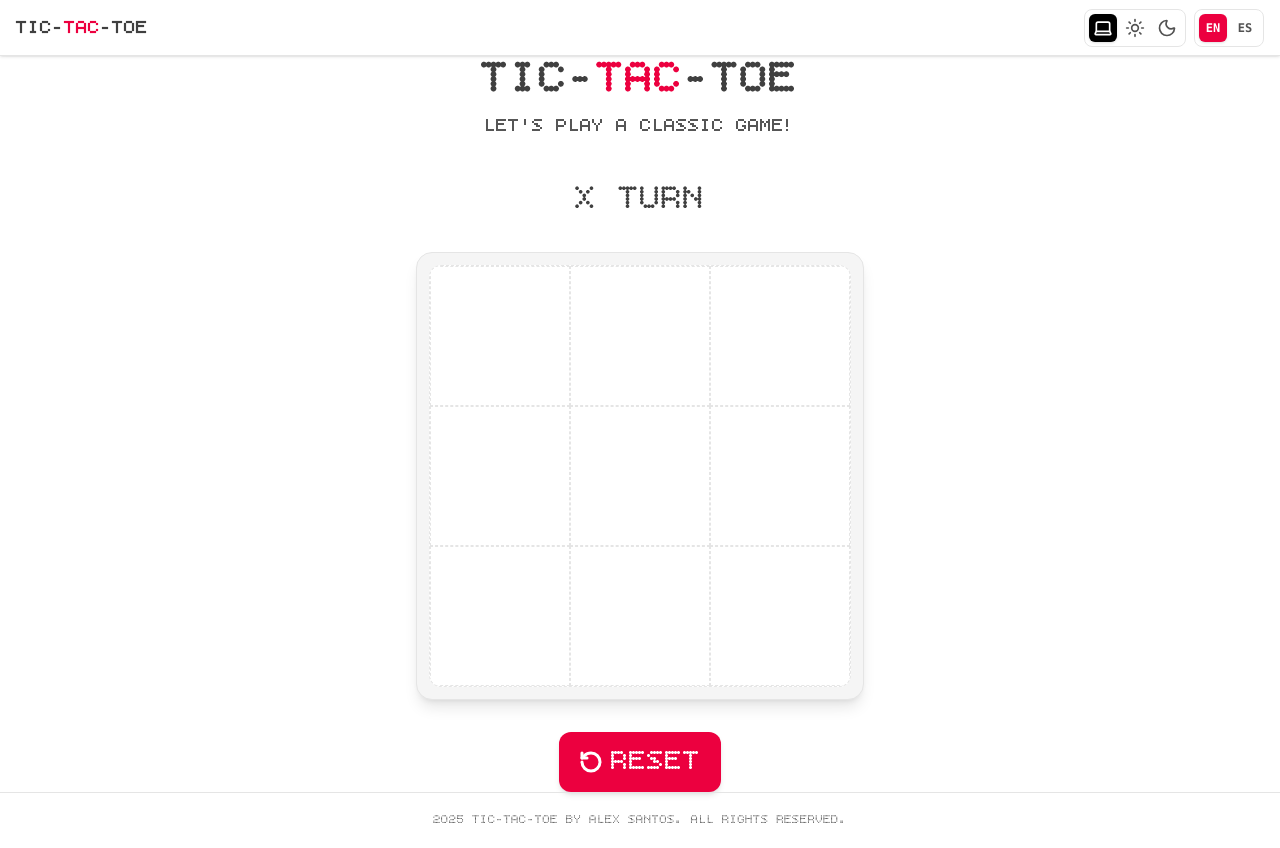
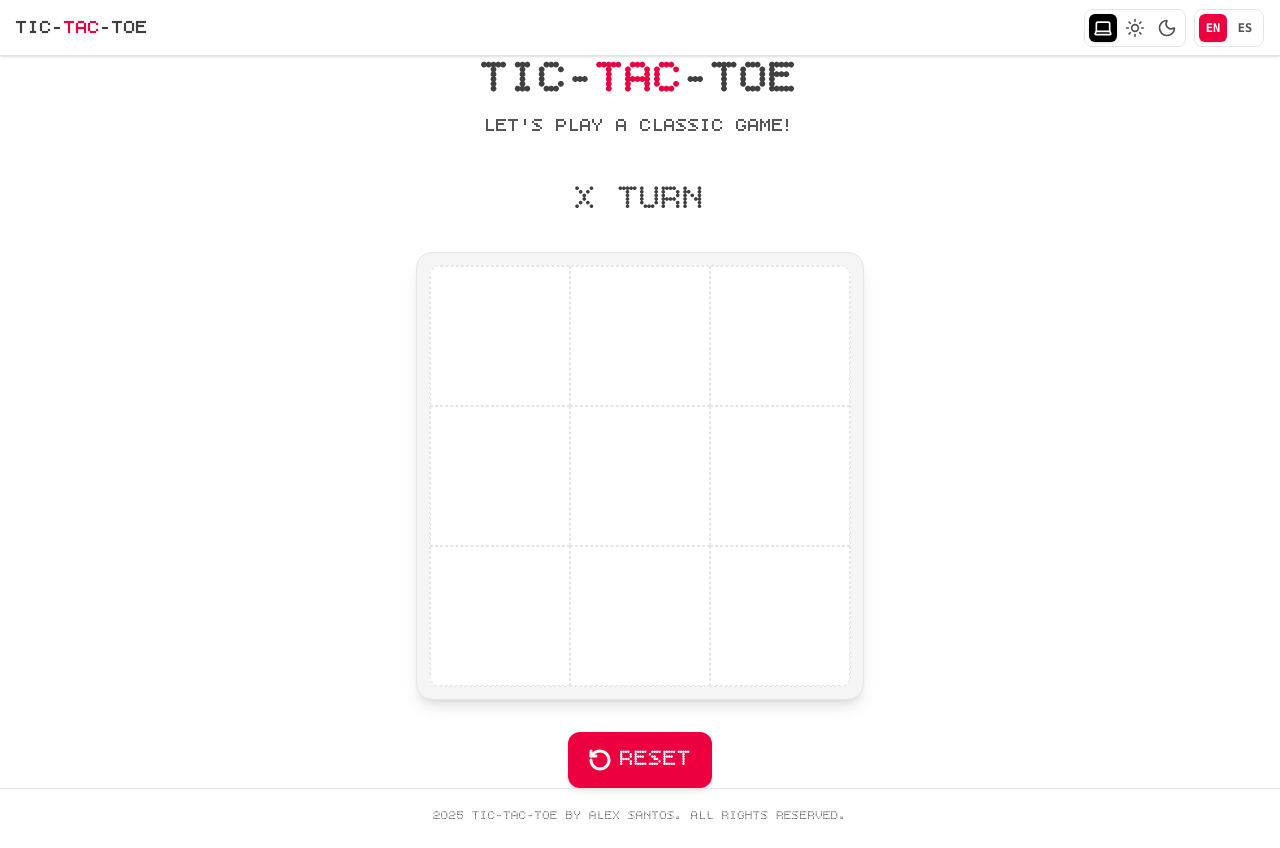
Before and after one commit to alexsantosquispe/tic-tac-toe, a React (Vite) app: page / in a window 1280 px wide. Built offline with nearby package versions, Linux system fonts and the light colour scheme.

Commit message:
Unit test updated

```diff
--- a/src/components/atoms/Button/Button.tsx
+++ b/src/components/atoms/Button/Button.tsx
@@ -10,7 +10,7 @@ interface ButtonProps {
 const Button = ({ title, ariaLabel, onClick, icon }: ButtonProps) => {
   return (
     <button
-      className="flex items-center justify-center gap-2 rounded-xl bg-rose-600 px-5 py-3 text-3xl text-white uppercase shadow-md hover:cursor-pointer hover:bg-rose-500 dark:bg-rose-500 dark:hover:bg-rose-400"
+      className="flex items-center justify-center gap-2 rounded-xl bg-rose-600 px-5 py-3 text-2xl text-white uppercase shadow-md hover:cursor-pointer hover:bg-rose-500 dark:bg-rose-500 dark:hover:bg-rose-400"
       onClick={onClick}
       aria-label={ariaLabel}
     >
```
Also changed, not shown: 2 other files (tests, documents, lock files or other folders).
